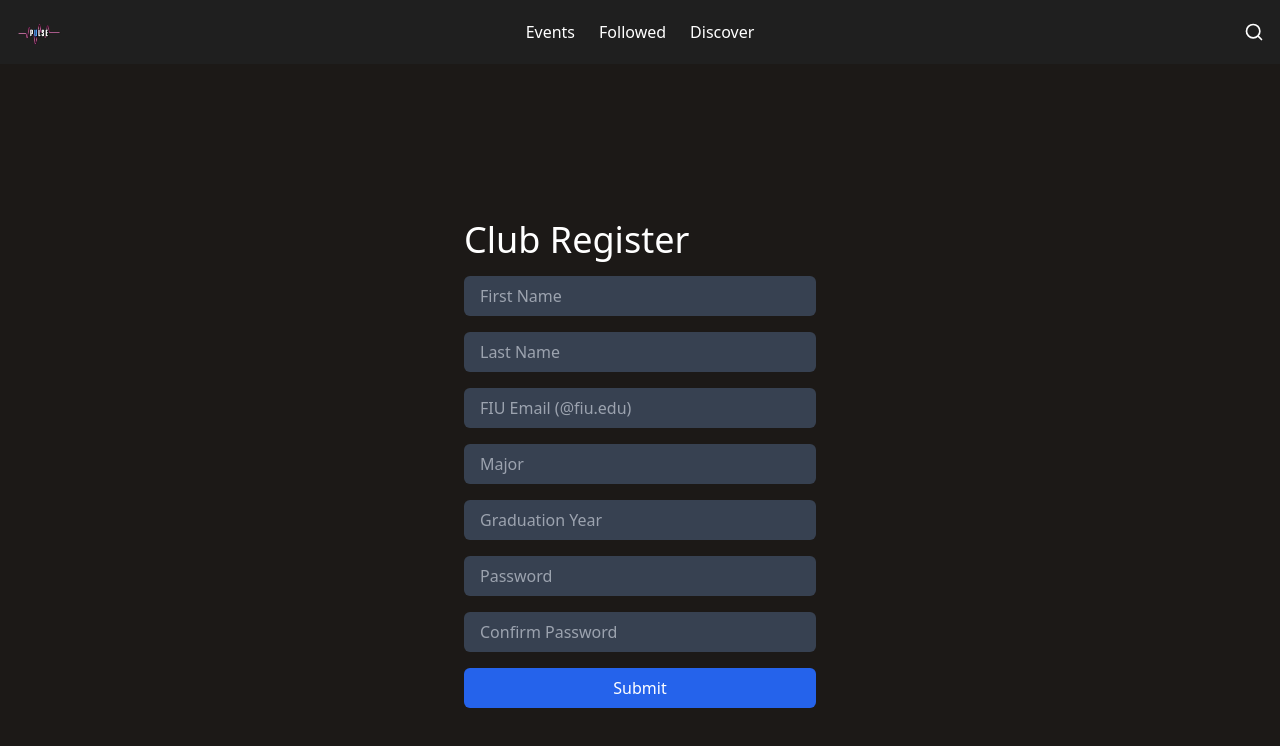
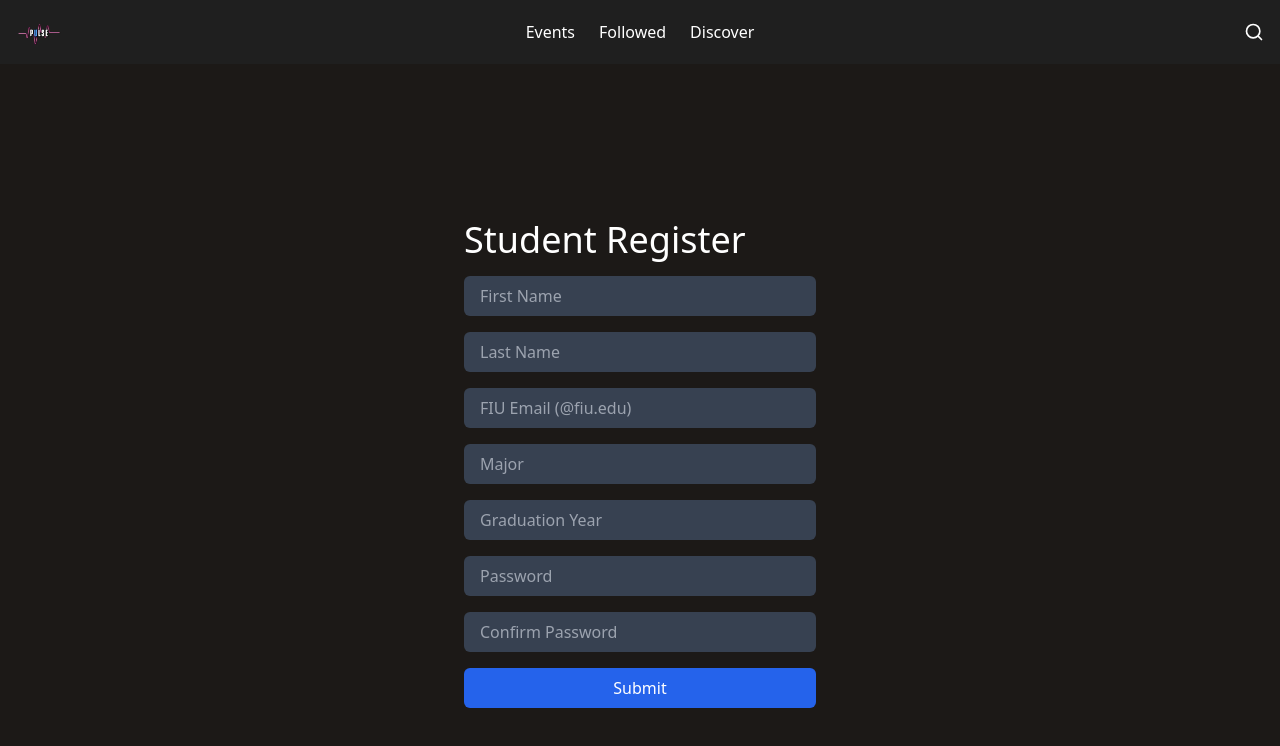
Before and after one commit to hpitta26/club-event-hub, a React (Vite) app in the folder frontend/: page /student-register in a window 1280 px wide. Shown: the top 746 px of the page. Built offline with nearby package versions, Linux system fonts and the light colour scheme; no server answers.

Commit message:
small bug

```diff
--- a/frontend/src/pages/Landing.jsx
+++ b/frontend/src/pages/Landing.jsx
@@ -55,10 +55,10 @@ function Landing () {
                         </button>
                     </div>
                     <div className="flex flex-col space-y-4">
-                        <button onClick={() => {navigate(`/student-${loginRegister}`)}} className="bg-blue-500 text-white font-medium rounded-md py-2 px-4 hover:bg-blue-600 transition">
+                        <button onClick={() => {navigate(`/student-${loginRegister}`); setLoginRegister(''); setIsOpen(false)}} className="bg-blue-500 text-white font-medium rounded-md py-2 px-4 hover:bg-blue-600 transition">
                             I am a student!
                         </button>
-                        <button onClick={() => {navigate(`/club-${loginRegister}`)}} className="bg-green-500 text-white font-medium rounded-md py-2 px-4 hover:bg-green-600 transition">
+                        <button onClick={() => {navigate(`/club-${loginRegister}`);setLoginRegister(''); setIsOpen(false)}} className="bg-green-500 text-white font-medium rounded-md py-2 px-4 hover:bg-green-600 transition">
                             I am a club!
                         </button>
                     </div>
--- a/frontend/src/pages/auth/StudentRegister.jsx
+++ b/frontend/src/pages/auth/StudentRegister.jsx
@@ -103,7 +103,7 @@ function Register() {
             <form onSubmit={handleSubmit} className='w-96 max-w-full px-4'>
                 <div className='space-y-4'>
                     <div>
-                        <h1 className='text-white text-4xl mb-4'>Club Register</h1>
+                        <h1 className='text-white text-4xl mb-4'>Student Register</h1>
                     </div>
 
                     {error && (
```
